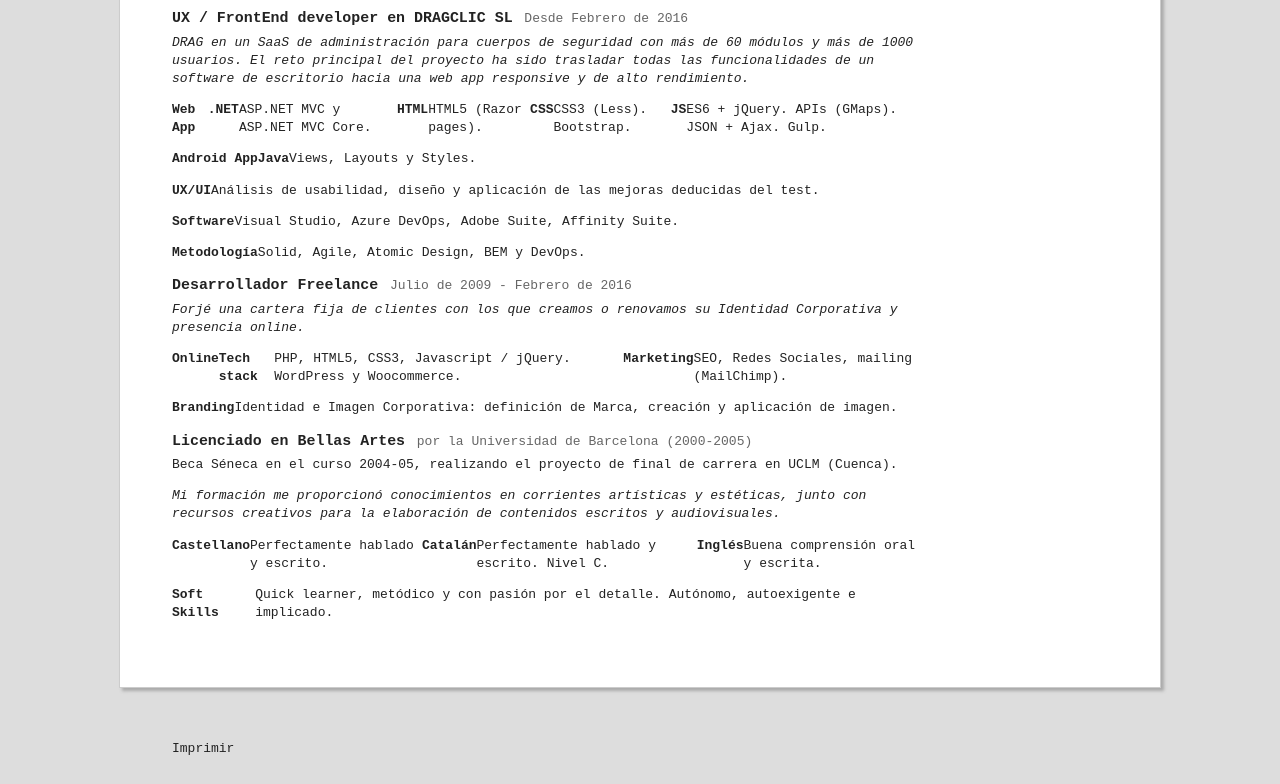
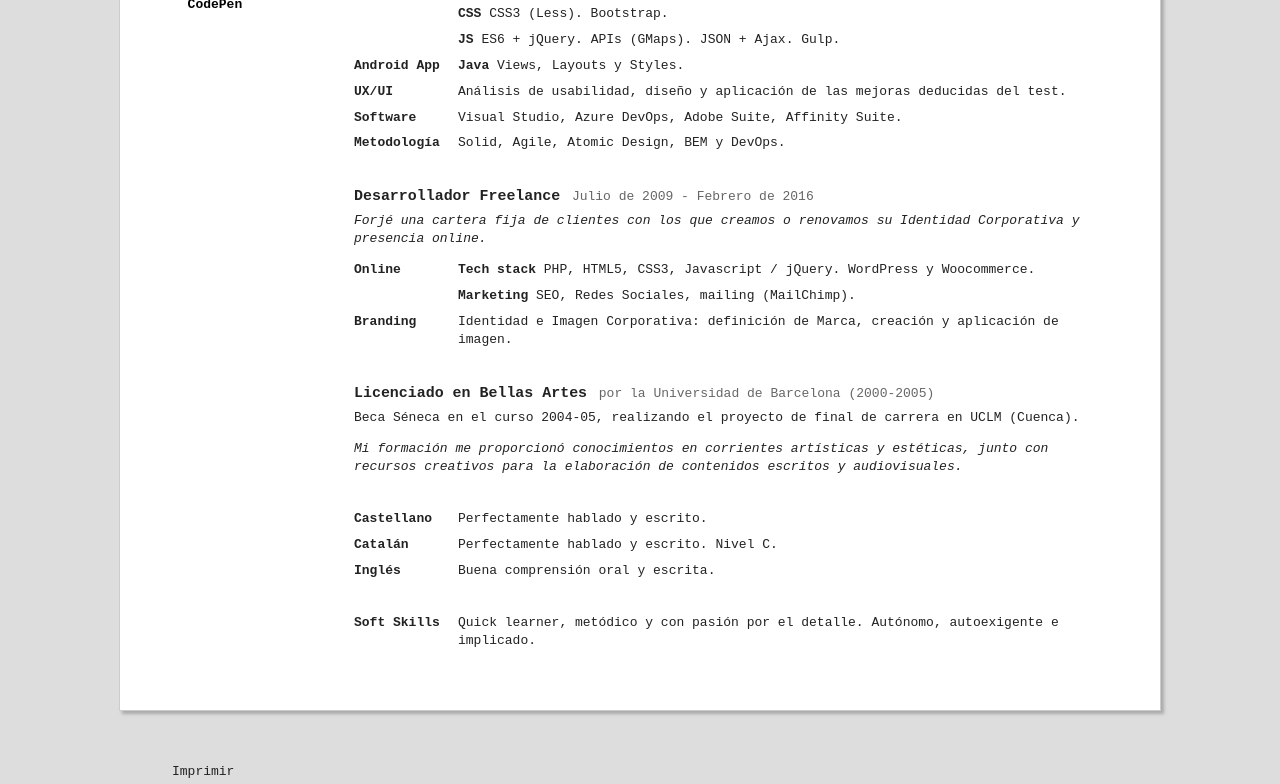
Before and after one commit to amirabet/am_cv, a website: page dist/index.html in a window 1280 px wide. Shown: the part 359-1143 px from the top of the page. Drawn offline with Linux system fonts and the light colour scheme.

Commit message:
CSS layout 1st iteration

```diff
--- a/dist/css/style.css
+++ b/dist/css/style.css
@@ -6,36 +6,29 @@ html {
 body{
 }
 /*
-  Sections Layout
+  Sections Layout with CSS grid!
 */
 body>main{
-  display: flex;
-  flex-wrap: wrap;
-  /*flex-direction: row-reverse;*/
-  justify-content: space-between;
-  align-items: flex-start;
-  align-content: flex-start;
+  display: grid;
+  grid-template-columns:  14em auto;
+  grid-template-rows: auto;
 }
-/*body>main>* {
-  flex: 12em 1 1;
-}*/
 body>main>header{
-  order:2;
-  /*flex:4;*/
-  flex-basis: 80%;
+  grid-area: header;
 }
 body>main>section{
-  order:3;
-  /*flex:4;*/
-  flex-basis:80%;
+  grid-area: section;
 }
 body>main>aside{
-  order:1;
-  /*flex:1;*/
-  flex-basis:15%;
-  align-self:flex-end;
+  grid-area: aside;
+  width:11em;
 }
-/* ******************************
+/* Grid Areas */
+body>main{
+  grid-template-areas:
+    "aside header"
+    "aside section";
+}/* ******************************
 CUSTOM STYLES 1 - Default
 ****************************** */
 /*
@@ -50,7 +43,7 @@ body {
 body>main{
   max-width: 72em;
   margin: 0 auto;
-  padding: 3em 4em 4em;
+  padding: 4em;
   background: #FFF;
   border:1px solid #CCC;
   box-shadow: 3px 3px 3px #AAA;
@@ -92,6 +85,9 @@ h6{
   margin: 0;
 }
 p{
+  margin: 0 0 .6em 0;
+}
+header + p{
   margin: 0 0 1em 0;
 }
 /*
@@ -99,11 +95,21 @@ p{
 */
 /* One job */
 body > main > section > article{
-  display:block;
+  padding-top: 2em;
 }
 /* Table of Skills */
 body > main > section > article > footer > section{
   display:flex;
+  flex-wrap: wrap;
+}
+body > main > section > article > footer > section h5{
+  flex:0 0 8em;
+}
+body > main > section > article > footer > section > p{
+  flex:1 0;
+}
+body > main > section > article > footer > section > aside{
+  flex:1 0 auto;
 }
 /*
   Aside Layout
@@ -122,7 +128,8 @@ body > main > aside > figure img.no-print{
 }
 body > main > aside > figure img.only-print{
   border-radius: 6px;
-  border: 2px solid #000;
+  /*border: 2px solid #000;*/
+  filter:brightness(0.9);
 }
 body > main > aside > img.no-print{
   border-radius:50%;
--- a/dist/index.html
+++ b/dist/index.html
@@ -1,8 +1,8 @@
 <!--
-             /-\      /-\
-           /-----\  /-----\
-         /-------//\\-------\
-       /-------////\\\\-------\
+              /-\      /-\
+            /----\ . /----\
+          /------//\\------\
+        /------////\\\\-----\
 
        ========================
                artur.es
@@ -64,29 +64,42 @@
             <section>
               <!-- Title -->
               <h5>Web App</h5>
-              <!-- Techs -->
-              <h6>.NET</h6>
-              <!-- Description -->
-              <p>ASP.NET MVC y ASP.NET MVC Core.</p>
-              <h6>HTML</h6>
-              <!-- Description -->
-              <p>HTML5 (Razor pages).</p>
-              <h6>CSS</h6>
-              <!-- Description -->
-              <p>CSS3 (Less). Bootstrap.</p>
-              <h6>JS</h6>
-              <!-- Description -->
-              <p>ES6 + jQuery. APIs (GMaps). JSON + Ajax. Gulp.</p>
+              <aside>
+                <!-- Techstack & Description-->
+                <p>
+                  <b>.NET</b>
+                  ASP.NET MVC y ASP.NET MVC Core.
+                </p>
+                <!-- Techstack & Description-->
+                <p>
+                  <b>HTML</b>
+                  HTML5 (Razor pages).
+                </p>
+                <!-- Techstack & Description-->
+                <p>
+                  <b>CSS</b>
+                  CSS3 (Less). Bootstrap.
+                </p>
+                <!-- Techstack & Description-->
+                <p>
+                  <b>JS</b>
+                  ES6 + jQuery. APIs (GMaps). JSON + Ajax. Gulp.
+                </p>
+              </aside>
             </section>
 
             <!-- Android APP -->
             <section>
               <!-- Title -->
               <h5>Android App</h5>
-              <!-- Techs -->
-              <h6>Java</h6>
-              <!-- Description -->
-              <p>Views, Layouts y Styles.</p>
+              <aside>
+                <!-- Techstack & Description-->
+                <p>
+                  <b>Java</b>
+                  Views, Layouts y Styles.
+                </p>
+              </aside>
+
             </section>
 
             <!-- UX/UI -->
@@ -135,22 +148,24 @@
             <section>
                 <!-- Title -->
                 <h5>Online</h5>
-                <!-- Techs -->
-                <h6>Tech stack</h6>
-                <!-- Description -->
-                <p>PHP, HTML5, CSS3, Javascript / jQuery. WordPress y Woocommerce.</p>
-                <!-- Techs -->
-                <h6>Marketing </h6>
-                <!-- Description -->
-                <p>SEO, Redes Sociales, mailing (MailChimp).</p>
+                <aside>
+                  <!-- Techstack & Description-->
+                  <p>
+                    <b>Tech stack</b>
+                    PHP, HTML5, CSS3, Javascript / jQuery. WordPress y Woocommerce.
+                  </p>
+                  <!-- Techstack & Description-->
+                  <p>
+                    <b>Marketing</b>
+                    SEO, Redes Sociales, mailing (MailChimp).
+                  </p>
+                </aside>
             </section>
 
             <!-- Branding -->
             <section>
               <!-- Title -->
               <h5>Branding </h5>
-              <!-- Techs - ->
-              <h6></h6>
               <!-- Description -->
               <p>Identidad e Imagen Corporativa: definición de Marca, creación y aplicación de imagen.</p>
           </section>
@@ -180,8 +195,14 @@
               <!-- Title -->
               <h5>Castellano </h5>
               <p> Perfectamente hablado y escrito.</p>
+            </section>
+            <section>
+              <!-- Title -->
               <h5>Catalán </h5>
               <p> Perfectamente hablado y escrito. Nivel C.</p>
+            </section>
+            <section>
+              <!-- Title -->
               <h5>Inglés </h5>
               <p> Buena comprensión oral y escrita.</p>
             </section>
```
